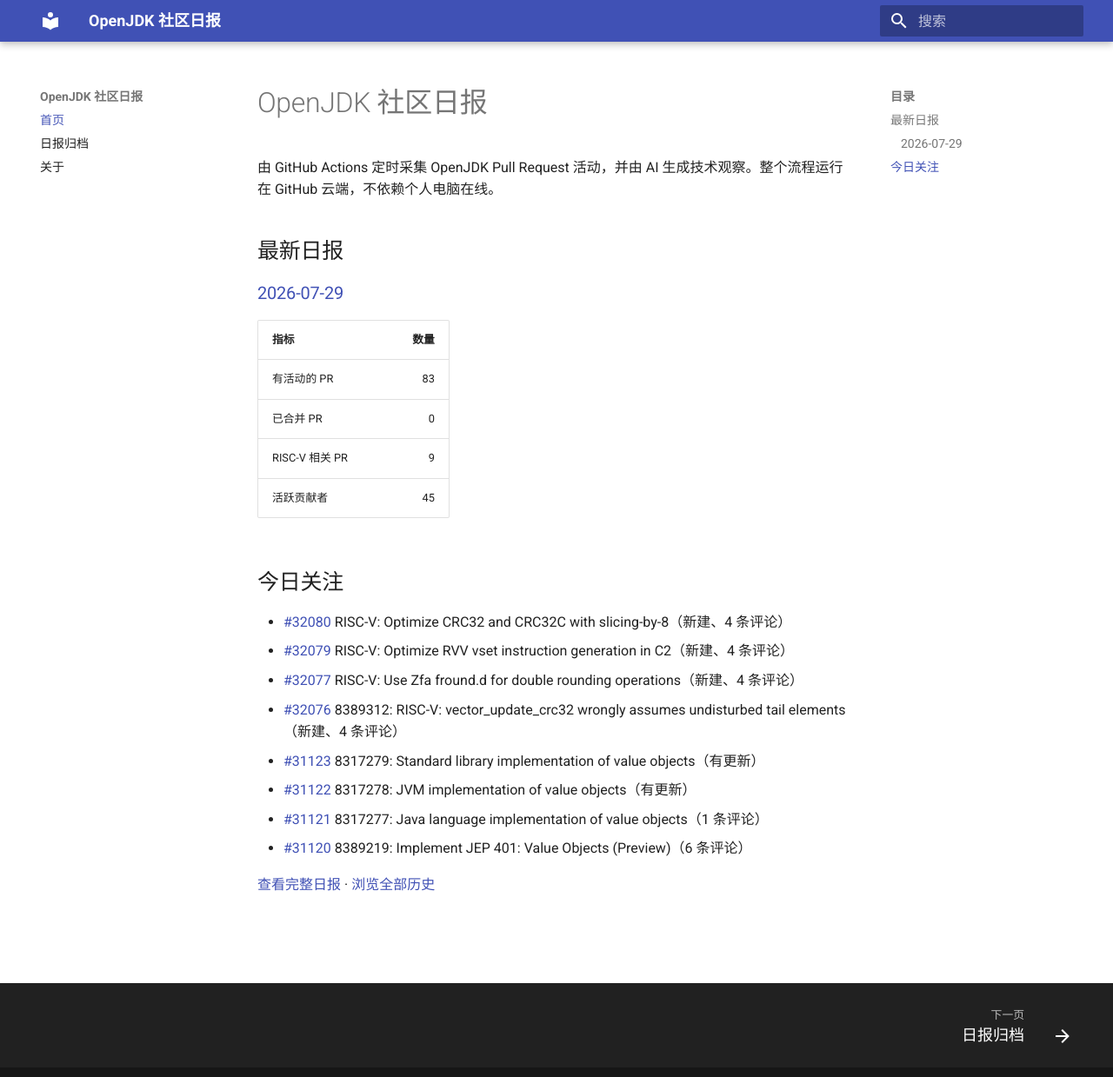
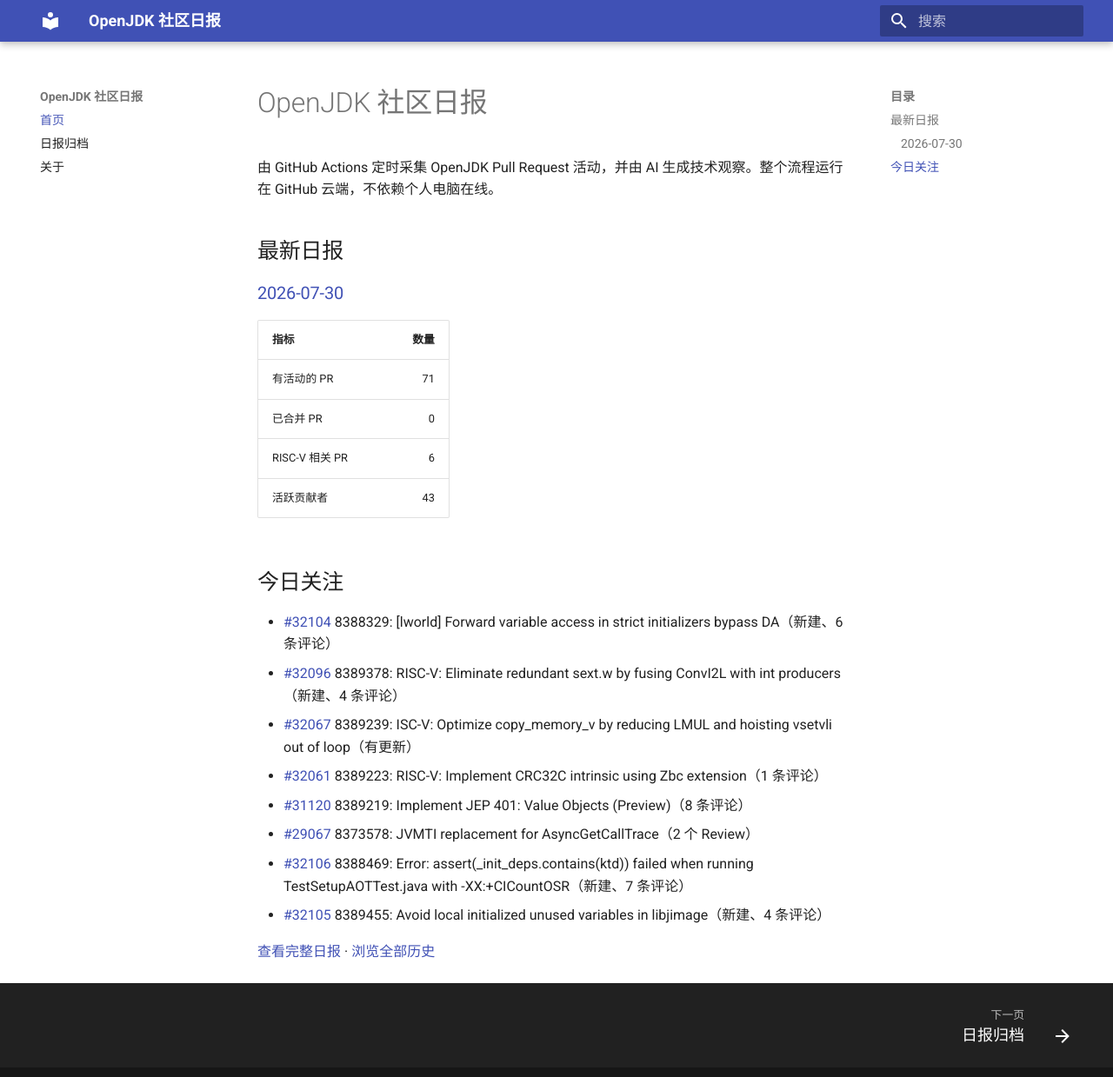
Before and after one commit to DingliZhang/openjdk-daily, an MkDocs documentation site: the page built from docs/index.md, in a window 1280 px wide and 1252 px high. Shown: the top 1239 px of the window at 87% size. Built offline with MkDocs 1.6.1 and Material for MkDocs 9.7.7, drawn with Linux system fonts in a browser that asks for light colours.

Commit message:
report: add OpenJDK daily report

```diff
--- a/docs/index.md
+++ b/docs/index.md
@@ -4,24 +4,24 @@
 
 ## 最新日报
 
-### [2026-07-29](reports/2026/2026-07-29.md)
+### [2026-07-30](reports/2026/2026-07-30.md)
 
 | 指标 | 数量 |
 |---|---:|
-| 有活动的 PR | 83 |
+| 有活动的 PR | 71 |
 | 已合并 PR | 0 |
-| RISC-V 相关 PR | 9 |
-| 活跃贡献者 | 45 |
+| RISC-V 相关 PR | 6 |
+| 活跃贡献者 | 43 |
 
 ## 今日关注
 
-- [#32080](https://github.com/openjdk/jdk/pull/32080) RISC-V: Optimize CRC32 and CRC32C with slicing-by-8（新建、4 条评论）
-- [#32079](https://github.com/openjdk/jdk/pull/32079) RISC-V: Optimize RVV vset instruction generation in C2（新建、4 条评论）
-- [#32077](https://github.com/openjdk/jdk/pull/32077) RISC-V: Use Zfa fround.d for double rounding operations（新建、4 条评论）
-- [#32076](https://github.com/openjdk/jdk/pull/32076) 8389312: RISC-V: vector_update_crc32 wrongly assumes undisturbed tail elements（新建、4 条评论）
-- [#31123](https://github.com/openjdk/jdk/pull/31123) 8317279: Standard library implementation of value objects（有更新）
-- [#31122](https://github.com/openjdk/jdk/pull/31122) 8317278: JVM implementation of value objects（有更新）
-- [#31121](https://github.com/openjdk/jdk/pull/31121) 8317277: Java language implementation of value objects（1 条评论）
-- [#31120](https://github.com/openjdk/jdk/pull/31120) 8389219: Implement JEP 401: Value Objects (Preview)（6 条评论）
+- [#32104](https://github.com/openjdk/jdk/pull/32104) 8388329: [lworld] Forward variable access in strict initializers bypass DA（新建、6 条评论）
+- [#32096](https://github.com/openjdk/jdk/pull/32096) 8389378: RISC-V: Eliminate redundant sext.w by fusing ConvI2L with int producers（新建、4 条评论）
+- [#32067](https://github.com/openjdk/jdk/pull/32067) 8389239: ISC-V: Optimize copy_memory_v by reducing LMUL and hoisting vsetvli out of loop（有更新）
+- [#32061](https://github.com/openjdk/jdk/pull/32061) 8389223: RISC-V: Implement CRC32C intrinsic using Zbc extension（1 条评论）
+- [#31120](https://github.com/openjdk/jdk/pull/31120) 8389219: Implement JEP 401: Value Objects (Preview)（8 条评论）
+- [#29067](https://github.com/openjdk/jdk/pull/29067) 8373578: JVMTI replacement for AsyncGetCallTrace（2 个 Review）
+- [#32106](https://github.com/openjdk/jdk/pull/32106) 8388469: Error: assert(_init_deps.contains(ktd)) failed when running TestSetupAOTTest.java with -XX:+CICountOSR（新建、7 条评论）
+- [#32105](https://github.com/openjdk/jdk/pull/32105) 8389455: Avoid local initialized unused variables in libjimage（新建、4 条评论）
 
-[查看完整日报](reports/2026/2026-07-29.md) · [浏览全部历史](reports/index.md)
+[查看完整日报](reports/2026/2026-07-30.md) · [浏览全部历史](reports/index.md)
```
Also changed, not shown: docs/reports/2026/2026-07-30.md (added, +187 -0 lines), docs/reports/index.md (+2 -1 lines), 2 other files.
